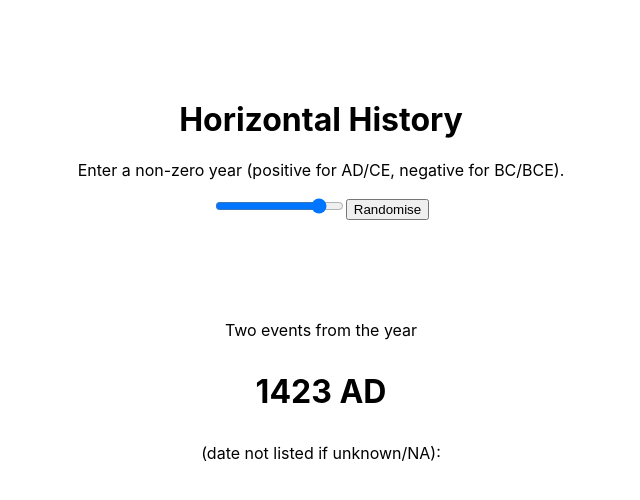
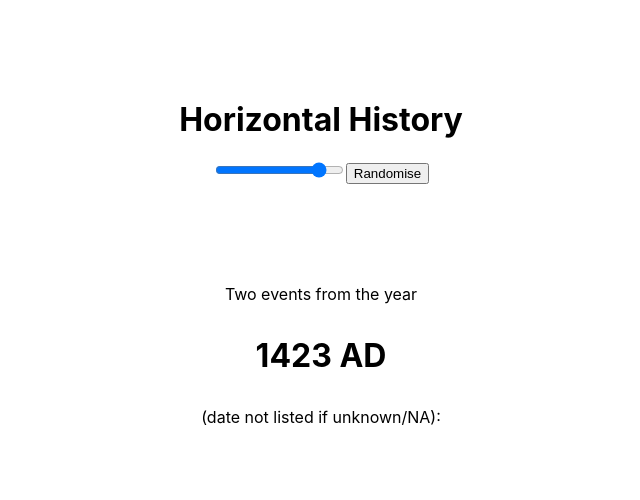
Before and after one commit to kayserifserif/horizontal-history, a React (Create React App) app in the folder client/: page / in a window 1280 px wide. Shown: the top 500 px of the page, without its empty margins (319-959 px from the left). Built offline with nearby package versions, Linux system fonts and the light colour scheme; no server answers.

Commit message:
feat: remove textbox hint text

```diff
--- a/client/src/App.js
+++ b/client/src/App.js
@@ -29,8 +29,6 @@ class App extends Component {
       <div className="App">
         <header>
           <h1>Horizontal History</h1>
-
-          <p>Enter a non-zero year (positive for AD/CE, negative for BC/BCE).</p>
 
           <YearForm
             year={this.state.year}
```
